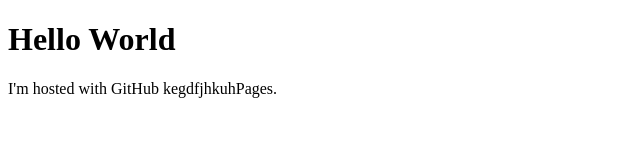
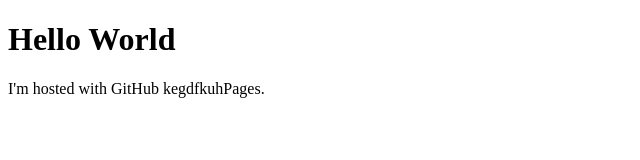
Before and after one commit to Derr2023/page20231206, a plain HTML site: page Index.html in a window 1280 px wide. Shown: the full height of the page, 0-640 px from the left. Drawn offline with Linux system fonts and the light colour scheme.

Commit message:
Update Index.html

```diff
--- a/Index.html
+++ b/Index.html
@@ -2,6 +2,6 @@
 <html>
 <body>
 <h1>Hello World</h1>
-<p>I'm hosted with GitHub kegdfjhkuhPages.</p>
+<p>I'm hosted with GitHub kegdfkuhPages.</p>
 </body>
 </html>
```
